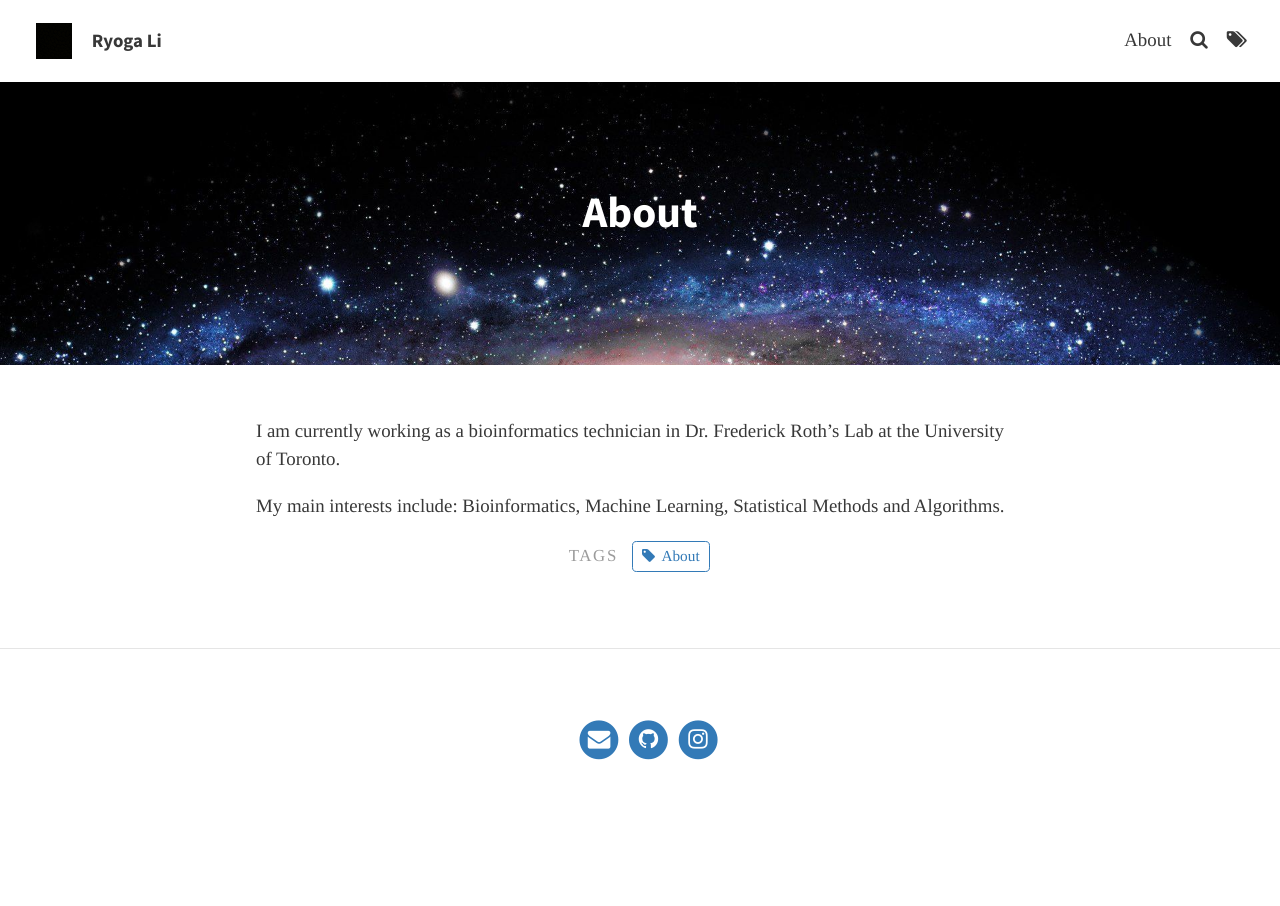
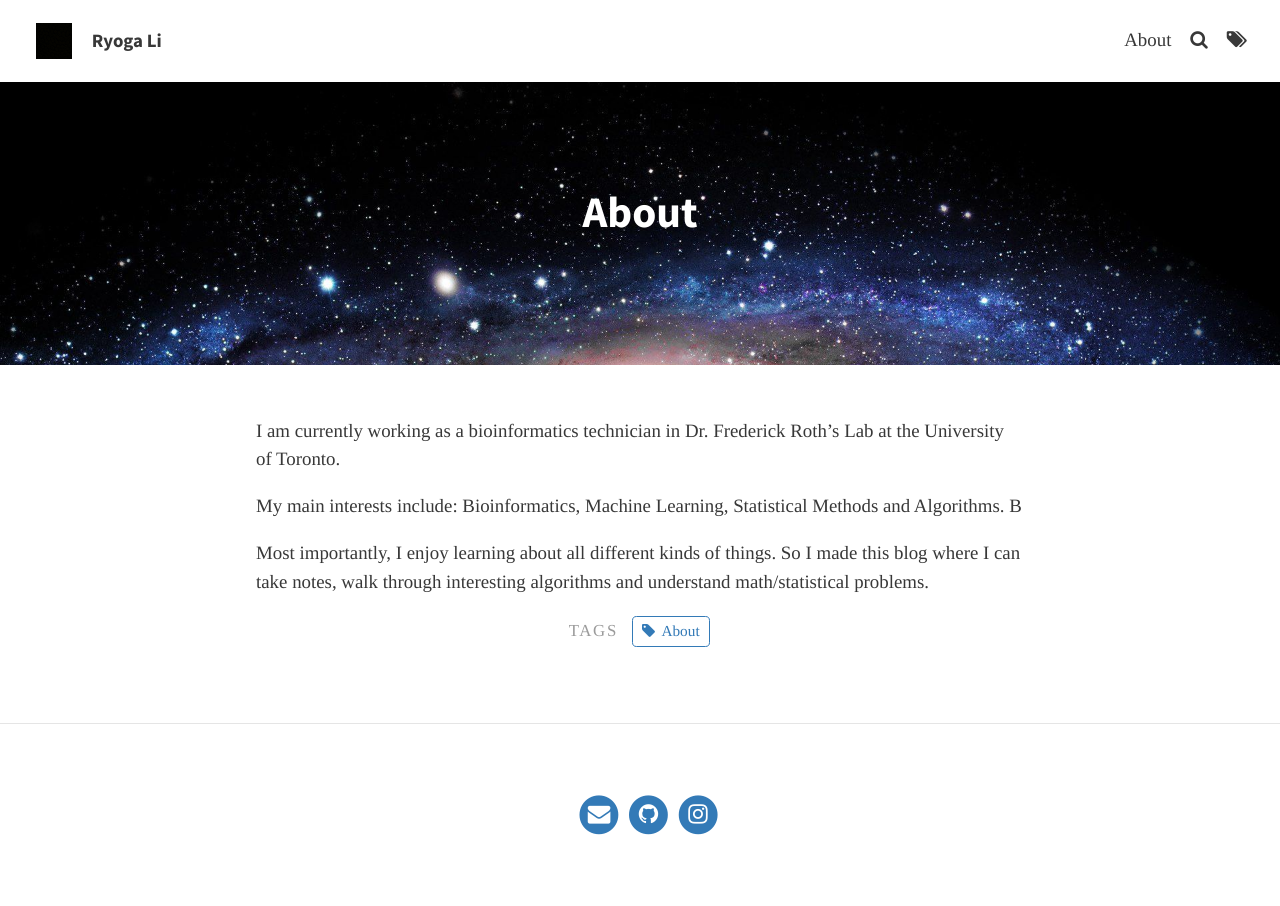
Before and after one commit to RyogaLi/ryogali.github.io, a Jekyll site: the page built from pages/about.md, in a window 1280 px wide. Built offline with Jekyll 4.4.1, drawn with Linux system fonts in a browser that asks for light colours.

Commit message:
Adding about

```diff
--- a/pages/about.md
+++ b/pages/about.md
@@ -10,4 +10,6 @@ tags: [About]
 
 I am currently working as a bioinformatics technician in Dr. Frederick Roth’s Lab at the University of Toronto.
 
-My main interests include: Bioinformatics, Machine Learning, Statistical Methods and Algorithms.
+My main interests include: Bioinformatics, Machine Learning, Statistical Methods and Algorithms. B
+
+Most importantly, I enjoy learning about all different kinds of things. So I made this blog where I can take notes, walk through interesting algorithms and understand math/statistical problems.
```
